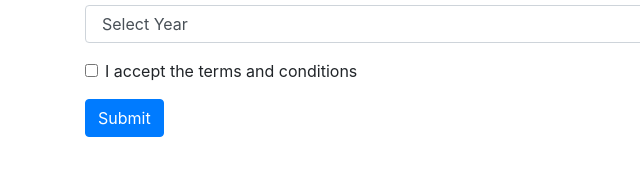
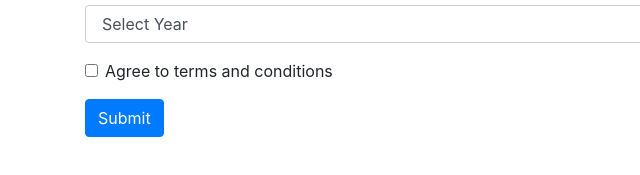
Before and after one commit to acciojob/bootstrap-form-easy-noumantannu06-glitch, a website: page main.html in a window 1280 px wide. Shown: the part 551-726 px from the top of the page, 0-640 px from the left. Drawn offline with nearby package versions, Linux system fonts and the light colour scheme.

Commit message:
created a submission

```diff
--- a/main.html
+++ b/main.html
@@ -59,7 +59,7 @@
 
         <div class="form-group form-check">
             <input type="checkbox" class="form-check-input" id="conditions-checkbox" required>
-            <label class="form-check-label" for="conditions-checkbox">I accept the terms and conditions</label>
+            <label class="form-check-label" for="conditions-checkbox">Agree to terms and conditions</label>
             <div class="invalid-feedback">You must accept the terms and conditions.</div>
         </div>
 
```
